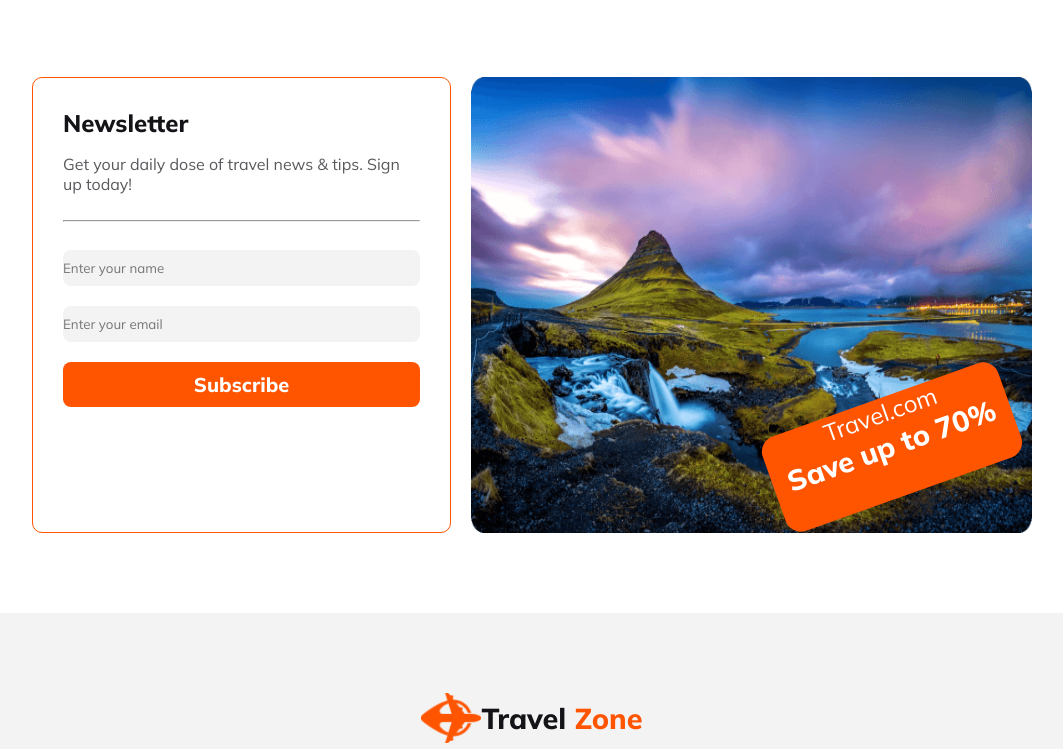
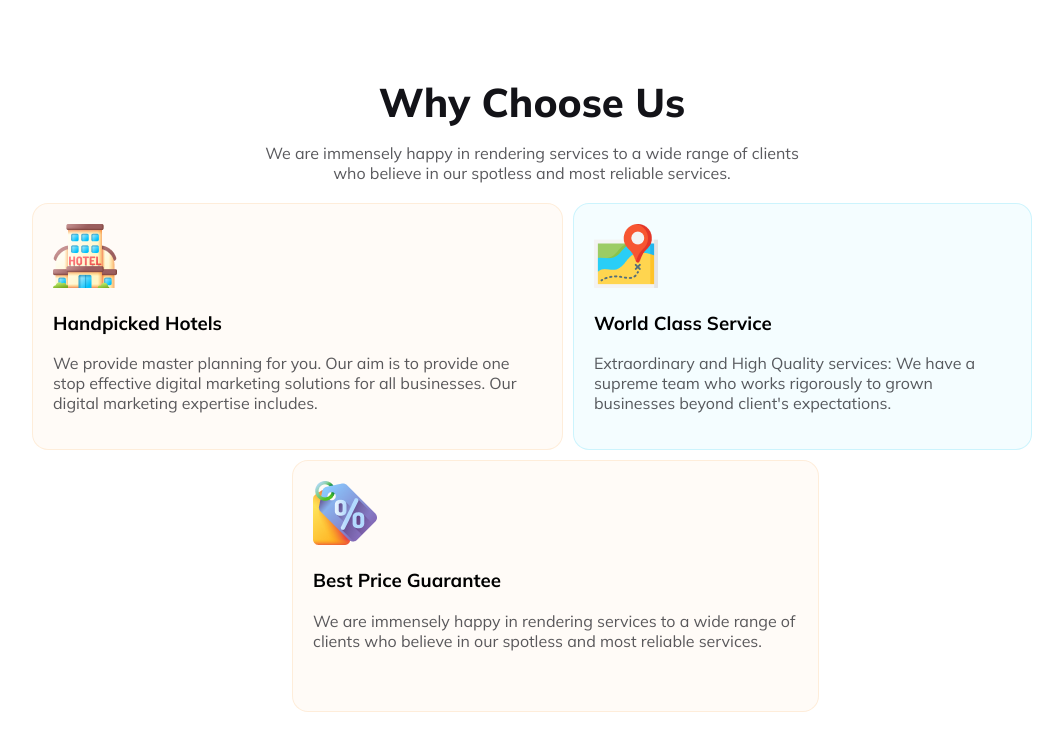
Before and after one commit to rahmanislam05/tarvel-zone-website, a plain HTML site: page index.html in a window 1280 px wide. Shown: the part 1071-1820 px from the top of the page, without its empty margins (108-1171 px from the left). Drawn offline with Linux system fonts and the light colour scheme.

Commit message:
why choose us section add adn  photo  add

```diff
--- a/index.html
+++ b/index.html
@@ -1,13 +1,17 @@
 <!DOCTYPE html>
 <html lang="en">
+
 <head>
     <meta charset="UTF-8">
     <meta name="viewport" content="width=device-width, initial-scale=1.0">
     <title>Tarvel Zone</title>
     <link rel="stylesheet" href="styles/style.css">
-    <link rel="stylesheet" href="https://cdnjs.cloudflare.com/ajax/libs/font-awesome/6.5.1/css/all.min.css" integrity="sha512-DTOQO9RWCH3ppGqcWaEA1BIZOC6xxalwEsw9c2QQeAIftl+Vegovlnee1c9QX4TctnWMn13TZye+giMm8e2LwA==" crossorigin="anonymous" referrerpolicy="no-referrer" />
+    <link rel="stylesheet" href="https://cdnjs.cloudflare.com/ajax/libs/font-awesome/6.5.1/css/all.min.css"
+        integrity="sha512-DTOQO9RWCH3ppGqcWaEA1BIZOC6xxalwEsw9c2QQeAIftl+Vegovlnee1c9QX4TctnWMn13TZye+giMm8e2LwA=="
+        crossorigin="anonymous" referrerpolicy="no-referrer" />
     <link rel="shortcut icon" href="./images/favicon.ico" type="image/x-icon">
 </head>
+
 <body>
     <header>
         <nav>
@@ -57,13 +61,16 @@
         <section class="popular">
             <div class="popular-content">
                 <h2 class="popular-title">Our Popular Tours</h2>
-                <p class="common-color">If you are researching Atlas Mountain tours and trying to narrow down the best guide for your trek or hike, then look no further.</p>
+                <p class="common-color">If you are researching Atlas Mountain tours and trying to narrow down the best
+                    guide for your trek or hike, then look no further.</p>
                 <ul class="common-color">
                     <li>He was knowledgeable, informative and such a joy to spend the day with.</li>
                     <li>Very personable and knowledgeable about the area.</li>
                     <li>We are travelling with our two teenagers and they loved it.</li>
                 </ul>
-                <p class="common-color">We had researched online and found <br> many operators selling Atlas Mountain tours.  After narrowing down a few, we emailed them with questions about what options we had available for trekking.</p>
+                <p class="common-color">We had researched online and found <br> many operators selling Atlas Mountain
+                    tours. After narrowing down a few, we emailed them with questions about what options we had
+                    available for trekking.</p>
                 <button class="common-btn">Read More</button>
             </div>
             <div class="popular-img">
@@ -88,7 +95,39 @@
         </section> -->
         <!-- why choose us section start -->
         <section class="choose">
+            <div class="choose-title">
+                <h4>Why Choose Us</h4>
+                <p class="common-color">We are immensely happy in rendering services to a wide range of clients <br>who
+                    believe in our spotless and most reliable services.</p>
 
+            </div>
+            <div class="choose-container">
+                <div class="choose-card">
+                    <div class="choose-1">
+                        <div class="choose-common">
+                            <img src="./images/hotel 1.png" alt="">
+                            <h3>Handpicked Hotels</h3>
+                            <p class="common-color">We provide master planning for you. Our aim is to provide one stop effective digital marketing solutions for all businesses. Our digital marketing expertise includes.</p>
+                        </div>
+                    </div>
+                    <div class="choose-2">
+                        <div class="choose-common">
+                            <img src="./images/map 1.png" alt="">
+                            <h3>World Class Service</h3>
+                            <p class="common-color">Extraordinary and High Quality services: We have a supreme team who works rigorously to grown businesses beyond client's expectations.</p>
+                        </div>
+                    </div>
+                </div>
+                <div class="choose-3">
+                    <div class="choose-common">
+                        <img src="./images/price-tag 1.png" alt="">
+                        <h3>Best Price Guarantee</h3>
+                        <p class="common-color">We are immensely happy in rendering services to a wide range of clients who believe in our spotless and most reliable services.</p>
+                    </div>
+                </div>
+
+            </div>
+            <div></div>
         </section>
 
         <!-- newsletter section start -->
@@ -97,7 +136,7 @@
                 <h3>Newsletter</h3>
                 <p class="common-color">Get your daily dose of travel news & tips. Sign up today! </p>
                 <hr>
-                <div class="newslatter-input" >
+                <div class="newslatter-input">
                     <form>
                         <input type="text" placeholder="Enter your name">
                         <input type="email" placeholder="Enter your email">
@@ -120,7 +159,8 @@
                 <img src="./images/Group 40071 (2).png" alt="">
                 <h3> Travel <span class="common-font">Zone</span></h3>
             </div>
-            <p class="common-color">The Samet Nangshe viewpoint in Thailand is one of the most beautiful places <br> I've ever seen in my travels.</p>
+            <p class="common-color">The Samet Nangshe viewpoint in Thailand is one of the most beautiful places <br>
+                I've ever seen in my travels.</p>
             <div class="footer-icon">
                 <a href="https://www.facebook.com/">
                     <i class="fa-brands fa-facebook"></i>
@@ -140,4 +180,5 @@
         </div>
     </footer>
 </body>
+
 </html>
--- a/styles/style.css
+++ b/styles/style.css
@@ -162,7 +162,53 @@ select {
     margin: 0;
 }
 
+/* why choose us */
+.choose{
+    margin-top: 80px;
+}
+.choose-title {
+    text-align: center;
+}
 
+.choose-title h4 {
+    color: #131318;
+    font-size: 40px;
+    font-weight: 800;
+    margin: 0;
+}
+.choose-title p{
+   margin-bottom: 20px;
+}
+
+.choose-1,
+.choose-3 {
+    border-radius: 16px;
+    border: 1px solid rgba(251, 181, 99, 0.20);
+    background: rgba(251, 181, 99, 0.05);
+}
+
+.choose-2 {
+    border-radius: 16px;
+    border: 1px solid rgba(41, 206, 246, 0.20);
+    background: rgba(41, 206, 246, 0.05);
+}
+
+.choose-common {
+    padding: 20px;
+}
+
+.choose-card {
+    display: flex;
+    gap: 10px;
+
+}
+
+.choose-3 {
+    width: 525px;
+    height: 250px;
+    margin-top: 10px;
+    margin-left: 260px;
+}
 
 
 /* newsletter section start */
@@ -213,12 +259,13 @@ select {
     padding: 10px;
     margin-top: 20px;
 }
-.newsletter-img{
-    border-radius: 16px;
-}
+
+
 .newsletter-img img {
     width: 100%;
     height: 100%;
+    object-fit: cover;
+    border-radius: 16px;
 }
 
 .newslatter-discunt {
@@ -229,7 +276,7 @@ select {
     transform: rotate(-19.628deg);
     position: relative;
     bottom: 140px;
-    left:296px;
+    left: 296px;
 }
 
 .newslatter-discunt p {
```
Also changed, not shown: images/hotel 1.png (added), images/map 1.png (added), images/price-tag 1.png (added).
